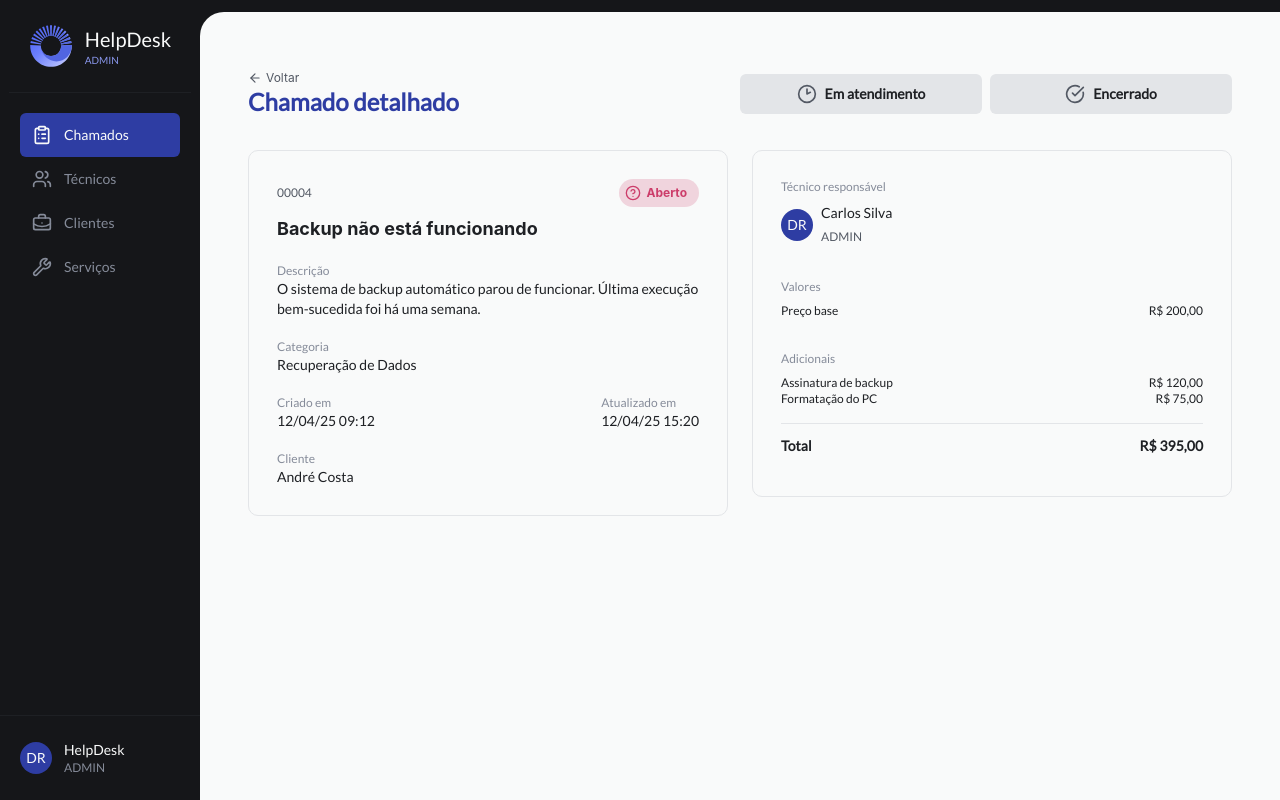
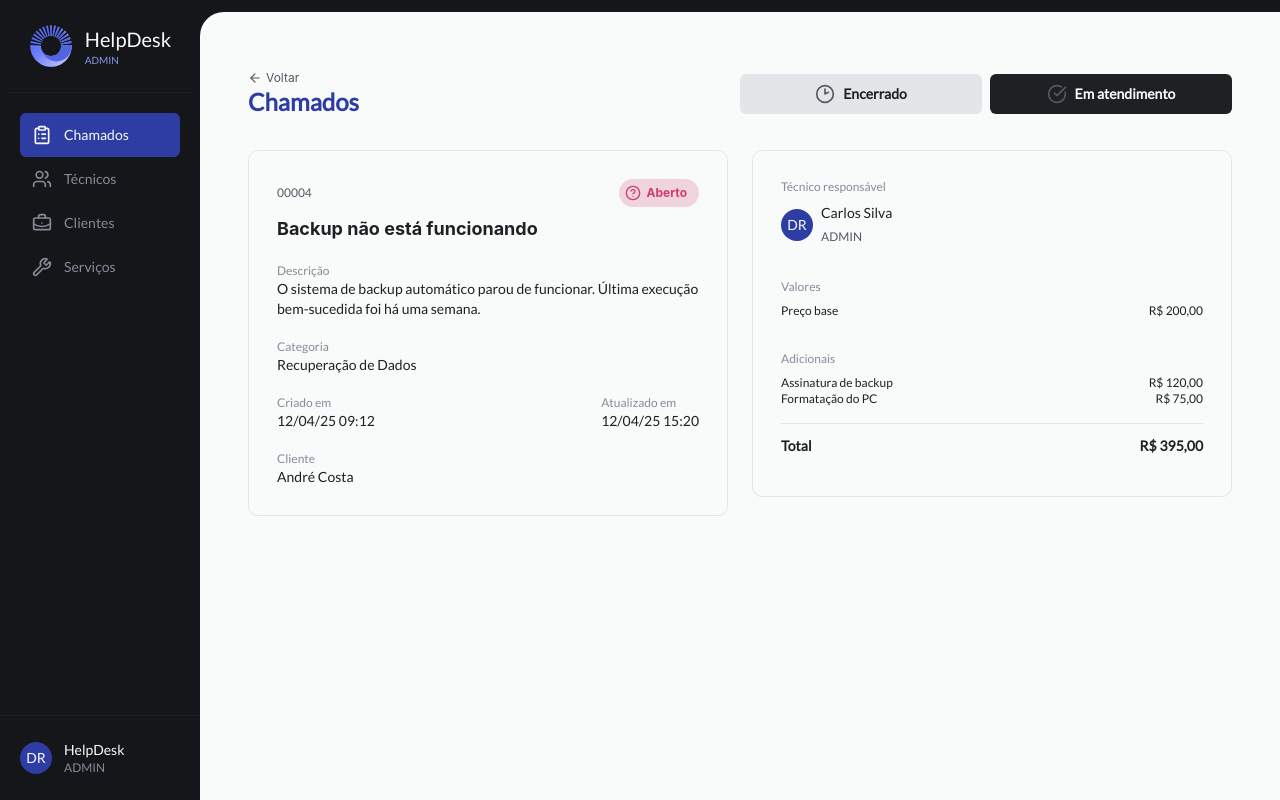
Before and after one commit to demisrusso9/help-desk, a React (Vite) app: page /admin/tickets/details/1 in a window 1280 px wide. Built offline with nearby package versions, Linux system fonts and the light colour scheme.

Commit message:
feat: add top header

```diff
--- /dev/null
+++ b/src/components/top-header.tsx
@@ -0,0 +1,44 @@
+import { ArrowLeft, type LucideIcon } from 'lucide-react'
+import { useNavigate } from 'react-router'
+import { Button } from './button'
+
+interface TopHeaderProps {
+	title: string
+	buttonPrimaryText: string
+	buttonSecondaryText: string
+	iconPrimary?: LucideIcon
+	iconSecondary?: LucideIcon
+}
+
+export function TopHeader({
+	title,
+	buttonPrimaryText,
+	buttonSecondaryText,
+	iconPrimary,
+	iconSecondary
+}: TopHeaderProps) {
+	const navigate = useNavigate()
+
+	return (
+		<div className="flex w-full flex-col md:flex-row md:items-center md:justify-between">
+			<div className="flex w-full flex-col">
+				<button
+					className="flex w-full cursor-pointer items-center gap-1"
+					onClick={() => navigate(-1)}
+				>
+					<ArrowLeft width={14} height={14} className="text-gray-300" />
+					<span className="text-xs text-gray-300">Voltar</span>
+				</button>
+
+				<h1 className="text-blue-dark font-lato w-full justify-self-end text-xl font-bold sm:text-2xl">
+					{title}
+				</h1>
+			</div>
+
+			<div className="mt-4 flex w-full gap-2 sm:justify-end md:mt-0">
+				<Button variant="secondary" title={buttonSecondaryText} Icon={iconPrimary} />
+				<Button variant="primary" title={buttonPrimaryText} Icon={iconSecondary} />
+			</div>
+		</div>
+	)
+}
--- a/src/pages/admin/technicians-update-details.tsx
+++ b/src/pages/admin/technicians-update-details.tsx
@@ -1,10 +1,8 @@
 import { InputField } from '@components/auth/input-field'
-import { Button } from '@components/button'
 import { Chips } from '@components/chips'
+import { TopHeader } from '@components/top-header'
 import { zodResolver } from '@hookform/resolvers/zod'
-import { ArrowLeft } from 'lucide-react'
 import { useForm } from 'react-hook-form'
-import { useNavigate } from 'react-router'
 import z from 'zod'
 
 const userFormSchema = z.object({
@@ -13,8 +11,6 @@ const userFormSchema = z.object({
 })
 
 export function TechniciansUpdateDetails() {
-	const navigate = useNavigate()
-
 	const dateHoursMorning = ['08:00', '09:00', '10:00', '11:00', '12:00']
 	const dateHoursAfternoon = ['14:00', '15:00', '16:00', '17:00', '18:00']
 	const dateHoursNight = ['19:00', '20:00', '21:00', '22:00', '23:00']
@@ -27,26 +23,11 @@ export function TechniciansUpdateDetails() {
 
 	return (
 		<>
-			<div className="flex w-full flex-col md:flex-row md:items-center md:justify-between">
-				<div className="flex w-full flex-col">
-					<button
-						className="flex w-full cursor-pointer items-center gap-1"
-						onClick={() => navigate(-1)}
-					>
-						<ArrowLeft width={14} height={14} className="text-gray-300" />
-						<span className="text-xs text-gray-300">Voltar</span>
-					</button>
-
-					<h1 className="text-blue-dark font-lato w-full justify-self-end text-xl font-bold sm:text-2xl">
-						Perfil de técnico
-					</h1>
-				</div>
-
-				<div className="mt-4 flex w-full gap-2 sm:justify-end md:mt-0">
-					<Button variant="secondary" title="Cancelar" />
-					<Button variant="primary" title="Salvar" />
-				</div>
-			</div>
+			<TopHeader
+				title="Perfil de técnico"
+				buttonPrimaryText="Salvar"
+				buttonSecondaryText="Cancelar"
+			/>
 
 			<div className="mt-8 grid grid-cols-1 gap-4 lg:grid-cols-2 lg:gap-6">
 				<section className="w-full rounded-[10px] border border-gray-500 p-7">
--- a/src/pages/admin/ticket-details.tsx
+++ b/src/pages/admin/ticket-details.tsx
@@ -1,33 +1,17 @@
-import { Button } from '@components/button'
 import { Status } from '@components/status'
-import { ArrowLeft, CircleCheckBig, Clock2 } from 'lucide-react'
-import { useNavigate } from 'react-router'
+import { TopHeader } from '@components/top-header'
+import { CircleCheckBig, Clock2 } from 'lucide-react'
 
 export function TicketDetails() {
-	const navigate = useNavigate()
-
 	return (
 		<>
-			<div className="flex w-full flex-col md:flex-row md:items-center md:justify-between">
-				<div className="flex w-full flex-col">
-					<button
-						className="flex w-full cursor-pointer items-center gap-1"
-						onClick={() => navigate(-1)}
-					>
-						<ArrowLeft width={14} height={14} className="text-gray-300" />
-						<span className="text-xs text-gray-300">Voltar</span>
-					</button>
-
-					<h1 className="text-blue-dark font-lato w-full justify-self-end text-xl font-bold sm:text-2xl">
-						Chamado detalhado
-					</h1>
-				</div>
-
-				<div className="mt-4 flex w-full gap-2 sm:justify-end md:mt-0">
-					<Button variant="secondary" title="Em atendimento" Icon={Clock2} />
-					<Button variant="secondary" title="Encerrado" Icon={CircleCheckBig} />
-				</div>
-			</div>
+			<TopHeader
+				title="Chamados"
+				buttonPrimaryText="Em atendimento"
+				buttonSecondaryText="Encerrado"
+				iconPrimary={Clock2}
+				iconSecondary={CircleCheckBig}
+			/>
 
 			<div className="mt-8 grid grid-cols-1 gap-4 lg:grid-cols-2 lg:gap-6">
 				<section className="w-full rounded-[10px] border border-gray-500 p-7">
```
